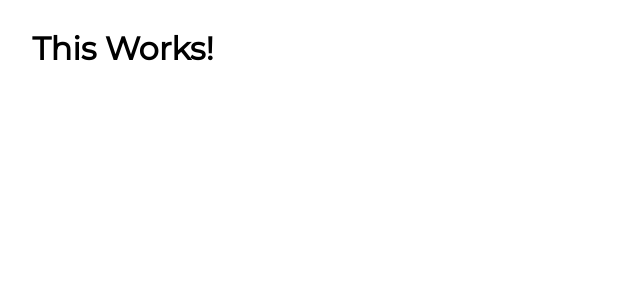
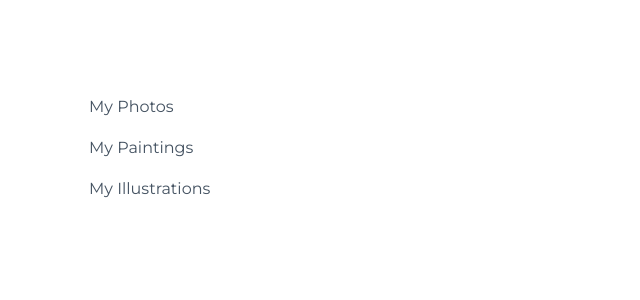
Before and after one commit to Sizimon/react-challenge, a React (Create React App) app in the folder my-app/: page / in a window 1280 px wide. Shown: the top 300 px of the page, without its empty margins (0-640 px from the left). Built offline with nearby package versions, Linux system fonts and the light colour scheme.

Commit message:
Add css module to component Sidebar

```diff
--- a/my-app/src/components/Sidebar.js
+++ b/my-app/src/components/Sidebar.js
@@ -1,9 +1,13 @@
 import React from 'react'
-
+import css from './css/Sidebar.module.css'
 
 function Sidebar() {
     return (
-        <h1>This Works!</h1>
+        <div className={css.sidebar}>
+            <a href='#'>My Photos</a>
+            <a href='#'>My Paintings</a>
+            <a href='#'>My Illustrations</a>
+        </div>
     );
   }
 
```
